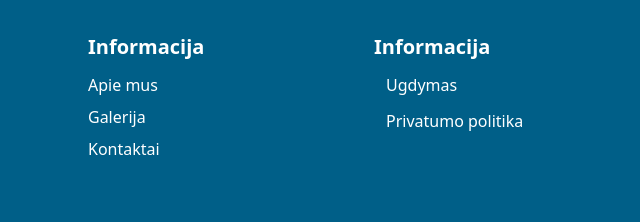
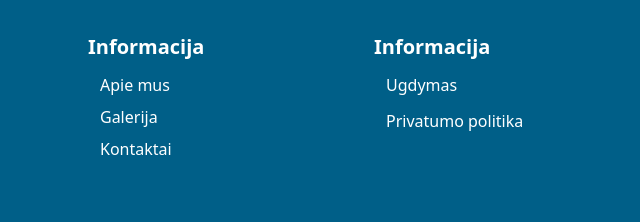
Before and after one commit to mariusdz/gintarelis, a plain HTML site: page index.html in a window 1280 px wide. Shown: the part 3035-3257 px from the top of the page, 0-640 px from the left. Drawn offline with nearby package versions, Linux system fonts and the light colour scheme; no server answers.

Commit message:
initial commit

```diff
--- a/index.html
+++ b/index.html
@@ -409,13 +409,25 @@
             </h2>
             <ul class="space-y-2 flex flex-col items-center md:items-start">
               <li>
-                <a href="#apie" class="footer-link">Apie mus</a>
+                <a
+                  href="#apie"
+                  class="footer-link text-white text-base px-3 py-1 rounded-md hover:text-blue-400 hover:font-bold hover:scale-110 hover:-translate-y-1 hover:shadow-xl transition duration-300 ease-in-out"
+                  >Apie mus</a
+                >
               </li>
               <li>
-                <a href="#galerija" class="footer-link">Galerija</a>
+                <a
+                  href="#galerija"
+                  class="footer-link text-white text-base px-3 py-1 rounded-md hover:text-blue-400 hover:font-bold hover:scale-110 hover:-translate-y-1 hover:shadow-xl transition duration-300 ease-in-out"
+                  >Galerija</a
+                >
               </li>
               <li>
-                <a href="#kontaktai" class="footer-link">Kontaktai</a>
+                <a
+                  href="#kontaktai"
+                  class="footer-link text-white text-base px-3 py-1 rounded-md hover:text-blue-400 hover:font-bold hover:scale-110 hover:-translate-y-1 hover:shadow-xl transition duration-300 ease-in-out"
+                  >Kontaktai</a
+                >
               </li>
             </ul>
           </div>
```
